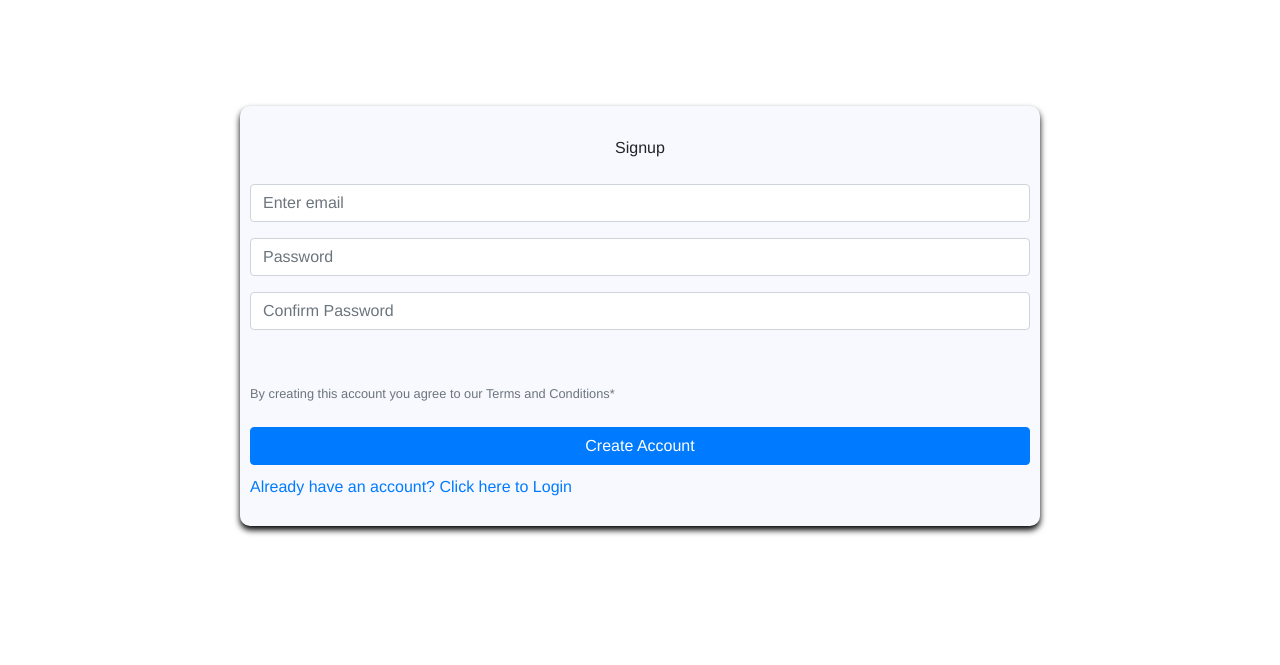
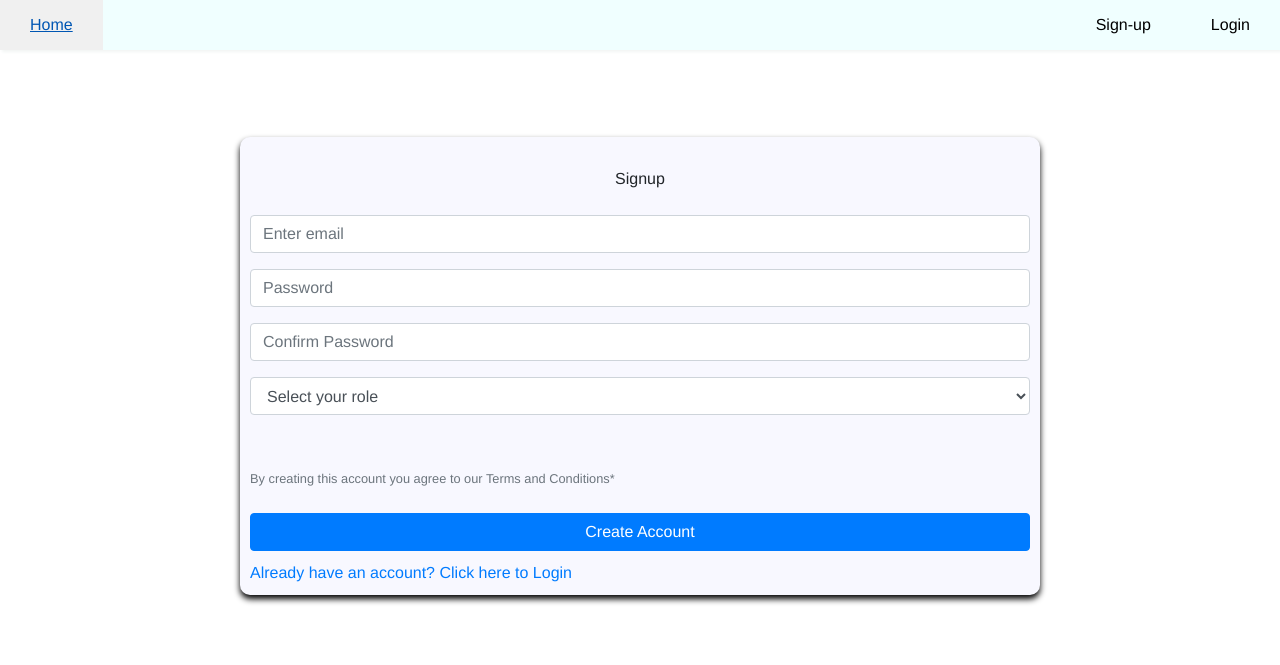
Before and after one commit to 22f1001278/influencer_engagement, a Flask app: page /registration in a window 1280 px wide. Shown: the top 665 px of the page. Run offline with Flask 3, Linux system fonts and the light colour scheme; parts of the project's set-up code (start-up, migrations or seed data) failed here and were passed over; some libraries are stand-ins or nearby versions.

Commit message:
wrapper function - issue

```diff
--- a/app.py
+++ b/app.py
@@ -2,7 +2,7 @@
 from flask import Flask, render_template, url_for, request, redirect, flash, session
 from datetime import timedelta
 from model import db, User
-from helper import getUserInfo
+from helper import getUserInfo, user_needed
 
 
 ## object of flask
@@ -20,8 +20,8 @@ db.init_app(app)             ## connection between app and model
 app.app_context().push()      ## enables operation
 db.create_all()                ## creates the schema
 
-
 @app.route("/")
+# @user_needed
 def index():
     current_user = getUserInfo() ## will return email and role
     return render_template('index.html', nav_type = current_user)
--- a/templates/components/navbar.html
+++ b/templates/components/navbar.html
@@ -3,7 +3,7 @@
     <ul>
 
         {% if nav_type.role == 'admin' %}
-        <li><a href="#">{{ nav_type.email }}'s Dashboard</a></li>
+        <li><a href="{{ url_for('index') }}">{{ nav_type.email }}'s Dashboard</a></li>
         <li><a href="#">Info</a></li>
         <li><a href="#">Find</a></li>
         <li><a href="#">Stats</a></li>
@@ -11,7 +11,7 @@
         {% endif %}
 
         {% if nav_type.role == 'influencer' %}
-        <li><a href="#">{{ nav_type.email }}'s Dashboard</a></li>
+        <li><a href="{{ url_for('index') }}">{{ nav_type.email }}'s Dashboard</a></li>
         <li><a href="#">Profile</a></li>
         <li><a href="#">Find</a></li>
         <li><a href="#">Stats</a></li>
@@ -20,7 +20,7 @@
 
 
         {% if nav_type.role == 'sponsor' %}
-        <li><a href="#">{{ nav_type.email }}'s Dashboard</a></li>
+        <li><a href="{{ url_for('index') }}">{{ nav_type.email }}'s Dashboard</a></li>
         <li><a href="#">Profile</a></li>
         <li><a href="#">Campaigns</a></li>
         <li><a href="#">Find</a></li>
@@ -28,8 +28,9 @@
         <li><a href="{{ url_for('logout') }}">Logout</a></li>
         {% endif %}
 
-        {% if nav_type == '' %}
-        <li><a href="#">Home</a></li>
+        {% if nav_type.role == '' %}
+        <li><a href="{{ url_for('index') }}">Home</a></li>
+
         <li><a href="/registration">Sign-up</a></li>
         <li><a href="/login">Login</a></li>
         {% endif %}
--- a/templates/components/registration.html
+++ b/templates/components/registration.html
@@ -18,6 +18,14 @@
                 <input type="password" class="form-control" id="exampleInputPassword2" placeholder="Confirm Password" name="password2">
             </div>
 
+            <div class="form-group">
+                <select class="form-control" name="role" required>
+                    <option value="" disabled selected>Select your role</option>
+                    <option value="influencer">Influencer</option>
+                    <option value="sponsor">Sponsor</option>
+                </select>
+            </div>
+
             <br>
             <div class="butn">
                 <small id="emailHelp" class="form-text text-muted">By creating this account you agree to our Terms and Conditions*</small>
```
Also changed, not shown: helper.py (+14 -1 lines).
